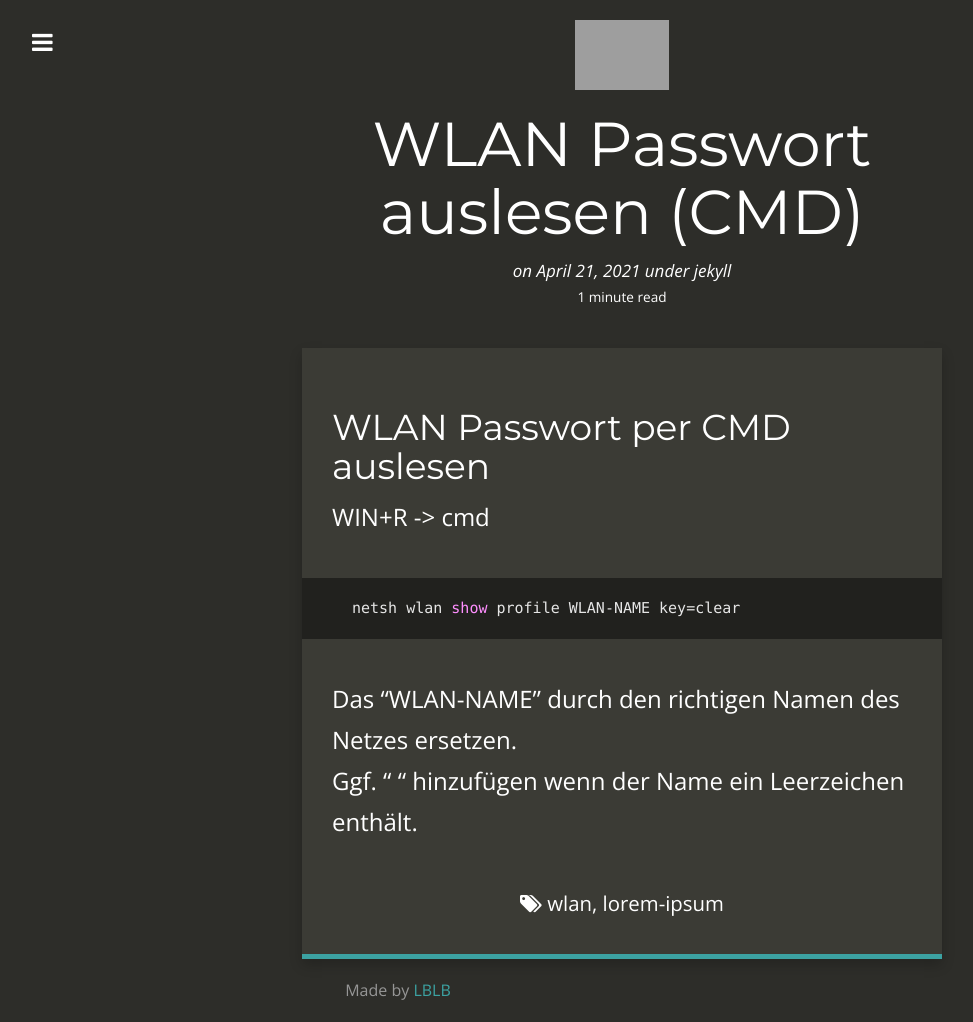
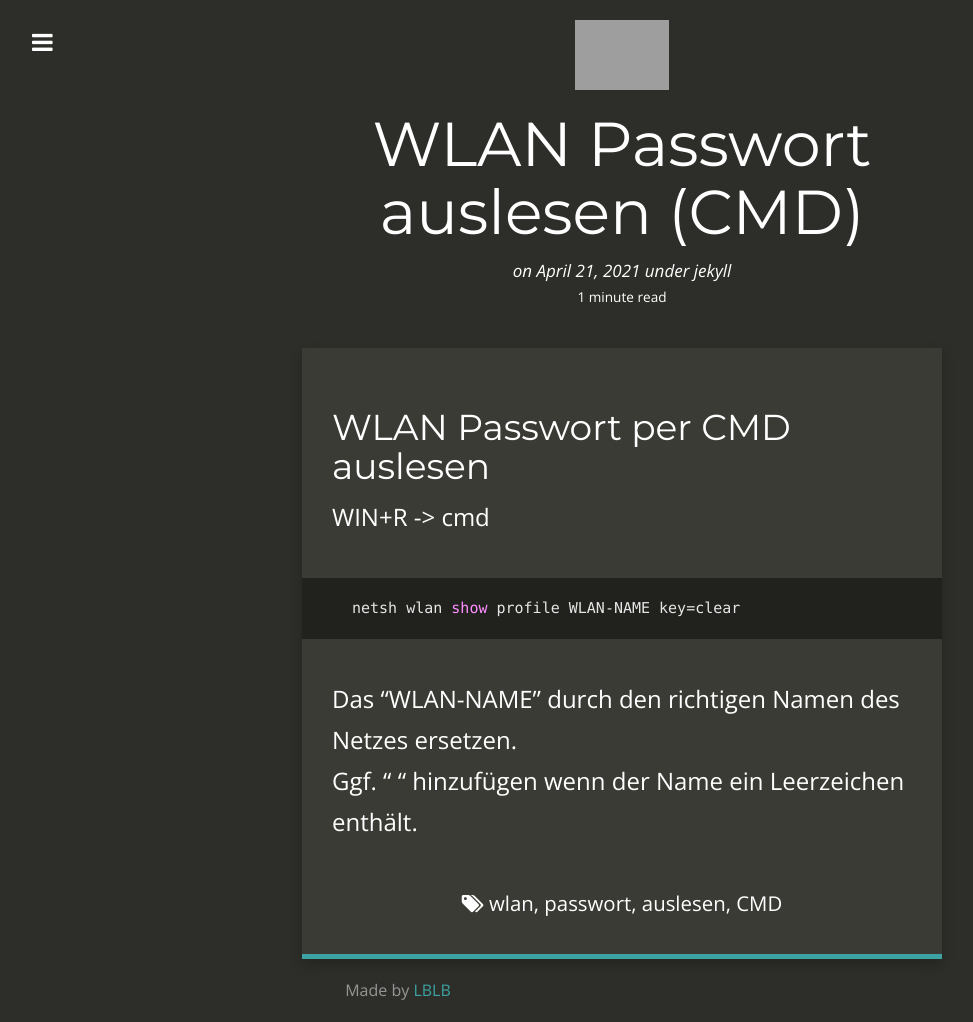
Before and after one commit to eski1337/lblb-it-ffd00, a Jekyll site: the page built from _posts/2021-21-04-WLAN_Passwort_auslesen_(CMD).md, in a window 1280 px wide. Shown: the whole page, without its empty margins (18-991 px from the left). Built offline with Jekyll 4.4.1, drawn with Linux system fonts in a browser that asks for light colours; nearby versions of some CDN libraries; comment, search, counter and statistics services are not loaded; grey boxes are pictures that could not be loaded.

Commit message:
2021-21-04-WLAN_Passwort_auslesen_(CMD).md: changed

```diff
--- a/_posts/2021-21-04-WLAN_Passwort_auslesen_(CMD).md
+++ b/_posts/2021-21-04-WLAN_Passwort_auslesen_(CMD).md
@@ -7,7 +7,9 @@ categories: jekyll
 thumbnail: jekyll
 tags:
   - wlan
-  - lorem-ipsum
+  - passwort
+  - auslesen
+  - CMD
 ---
 
 ## WLAN Passwort per CMD auslesen
```
